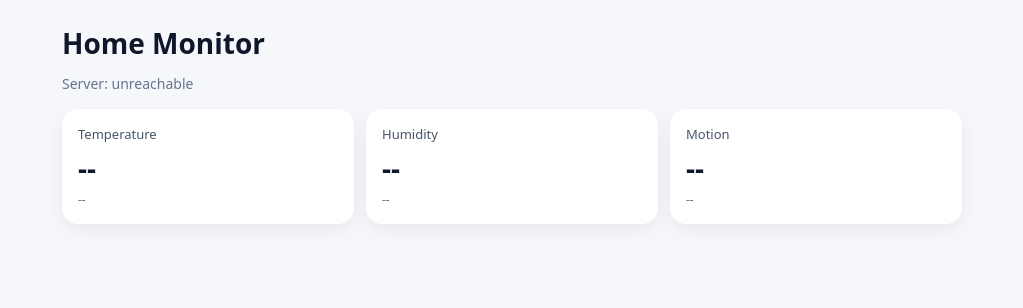
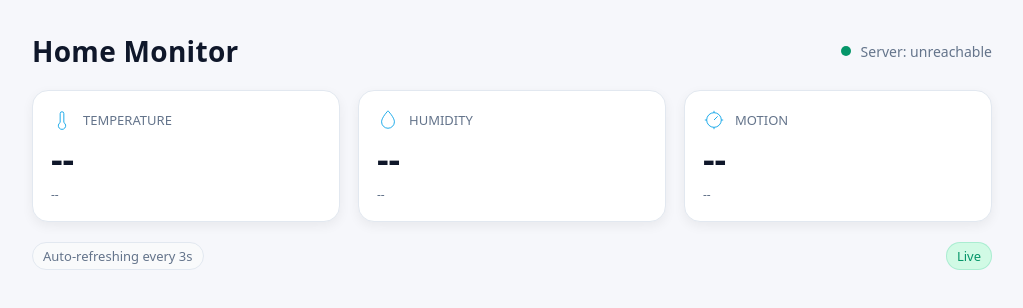
Before and after one commit to MurtaghLuke/HomeMonitor, a plain HTML site: page web/index.html in a window 1280 px wide. Shown: the whole page, without its empty margins (128-1151 px from the left). Drawn offline with Linux system fonts and the light colour scheme; no server answers.

Commit message:
update dashboard layout and styling

```diff
--- a/web/index.html
+++ b/web/index.html
@@ -4,41 +4,99 @@
   <meta charset="utf-8" />
   <title>Home Monitor</title>
   <meta name="viewport" content="width=device-width, initial-scale=1" />
+  <!-- new styles made with chatgpt -->
   <style>
-    body { font-family: system-ui, Arial, sans-serif; margin: 0; background:#f6f7fb; color:#0f172a; }
-    .wrap { max-width: 900px; margin: 24px auto; padding: 0 16px; }
-    h1 { margin: 0 0 12px; font-size: 28px; }
-    .muted { color:#64748b; font-size: 14px; margin-bottom: 16px; }
-    .grid { display:grid; grid-template-columns: repeat(auto-fit, minmax(220px,1fr)); gap: 12px; }
-    .card { background:#fff; border-radius:16px; padding:16px; box-shadow:0 6px 18px rgba(0,0,0,.06); }
-    .title { font-size: 13px; color:#475569; margin-bottom: 6px; }
-    .value { font-size: 28px; font-weight: 700; }
-    .sub { color:#64748b; font-size: 12px; margin-top: 4px; }
+    :root{
+      --bg:#f6f7fb;
+      --ink:#0f172a;
+      --muted:#64748b;
+      --card:#ffffff;
+      --ring:#e2e8f0;
+      --accent:#0ea5e9;
+      --good:#059669;
+      --warn:#d97706;
+    }
+    *{box-sizing:border-box}
+    body{
+      margin:0;
+      font-family: ui-sans-serif, system-ui, -apple-system, Segoe UI, Roboto, Arial, sans-serif;
+      color:var(--ink);
+      background:var(--bg);
+    }
+    .wrap{max-width: 1000px; margin: 32px auto; padding: 0 20px;}
+    header{display:flex; align-items:center; justify-content:space-between; gap:16px; margin-bottom:20px;}
+    h1{margin:0; font-size: 28px; letter-spacing:.3px}
+    .status{display:flex; align-items:center; gap:10px; color:var(--muted); font-size:14px}
+    .dot{width:10px; height:10px; border-radius:50%; background: var(--good)}
+    .grid{display:grid; grid-template-columns: repeat(auto-fit, minmax(260px,1fr)); gap:18px}
+    .card{
+      background:var(--card); border:1px solid var(--ring); border-radius:16px; padding:18px;
+      box-shadow: 0 4px 12px rgba(0,0,0,.06);
+      transition: transform .15s ease, box-shadow .15s ease;
+    }
+    .card:hover{ transform: translateY(-2px); box-shadow: 0 8px 20px rgba(0,0,0,.08); }
+    .title{display:flex; align-items:center; gap:10px; color:var(--muted); font-size:13px; text-transform:uppercase}
+    .value{font-size:36px; font-weight:700; line-height:1.2; margin-top:6px}
+    .sub{color:var(--muted); font-size:12px; margin-top:6px}
+    .icon{width:22px; height:22px; color: var(--accent)}
+    footer{margin-top:20px; display:flex; justify-content:space-between; align-items:center; color:var(--muted); font-size:13px}
+    .badge{padding:4px 10px; border-radius:999px; border:1px solid var(--ring); background:#f9fafb}
+    .warn{border-color:#f59e0b33; background:#fef3c7; color:var(--warn)}
+    .ok{border-color:#10b98133; background:#d1fae5; color:var(--good)}
   </style>
+  <script src="https://kit.fontawesome.com/a2e0ad0f3b.js" crossorigin="anonymous"></script>
+
+
 </head>
+
 <body>
   <div class="wrap">
-    <h1>Home Monitor</h1>
-    <div id="health" class="muted">Checking server…</div>
+    <header>
+      <h1>Home Monitor</h1>
+      <div class="status">
+        <span class="dot"></span>
+        <span id="health">Checking server…</span>
+      </div>
+    </header>
 
     <div class="grid">
       <div class="card">
-        <div class="title">Temperature</div>
+        <div class="title">
+          <svg class="icon" viewBox="0 0 24 24" fill="none" stroke="currentColor"><path d="M14 14.76V5a2 2 0 10-4 0v9.76a4 4 0 104 0z"/></svg>
+          <span>Temperature</span>
+        </div>
         <div id="tempVal" class="value">--</div>
         <div id="tempTs" class="sub">--</div>
       </div>
+
       <div class="card">
-        <div class="title">Humidity</div>
+        <div class="title">
+          <svg class="icon" viewBox="0 0 24 24" fill="none" stroke="currentColor"><path d="M12 2s7 7.16 7 12a7 7 0 11-14 0C5 9.16 12 2 12 2z"/></svg>
+          <span>Humidity</span>
+        </div>
         <div id="humVal" class="value">--</div>
         <div id="humTs" class="sub">--</div>
       </div>
+
       <div class="card">
-        <div class="title">Motion</div>
+        <div class="title">
+          <svg class="icon" viewBox="0 0 24 24" fill="none" stroke="currentColor">
+            <path d="M12 20a8 8 0 100-16 8 8 0 000 16z"/><path d="M12 12l4-4"/><path d="M2 12h2"/><path d="M20 12h2"/><path d="M12 2v2"/><path d="M12 20v2"/>
+          </svg>
+          <span>Motion</span>
+        </div>
         <div id="motionVal" class="value">--</div>
         <div id="motionTs" class="sub">--</div>
       </div>
     </div>
+
+    <footer>
+      <span class="badge">Auto-refreshing every 3s</span>
+      <span id="statusBadge" class="badge ok">Live</span>
+    </footer>
   </div>
+
+
 
 
   <!-- New js sensor functions. Made with ChatGPT -->
```
